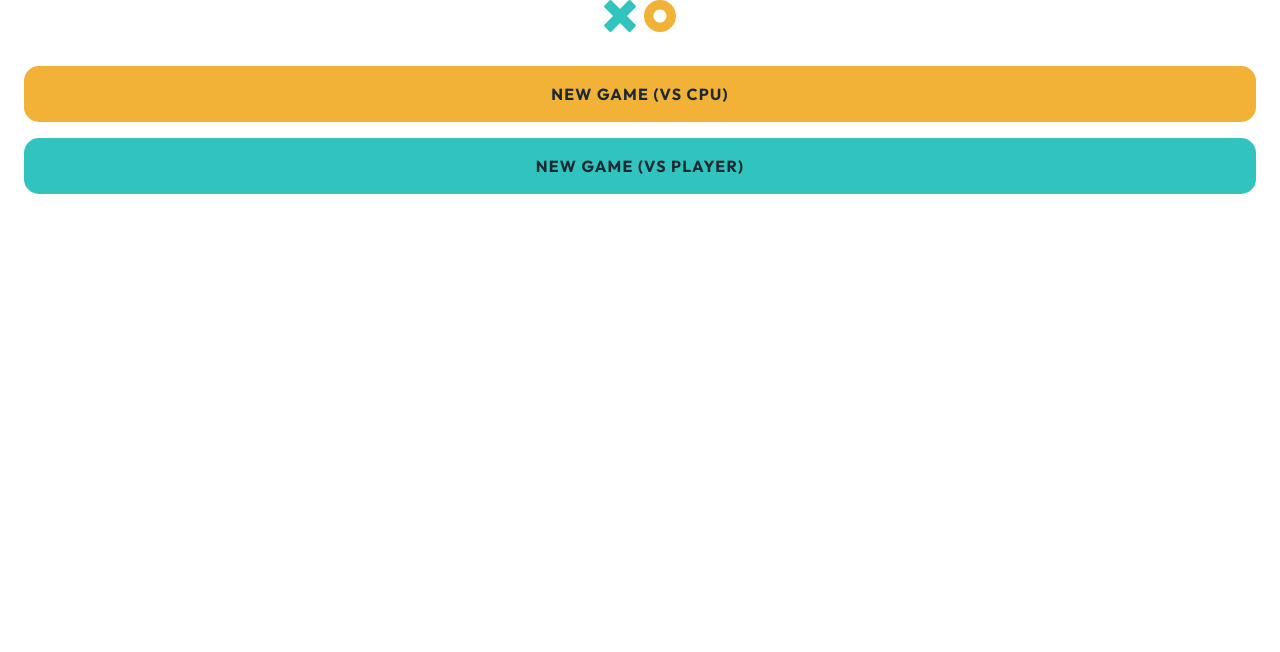
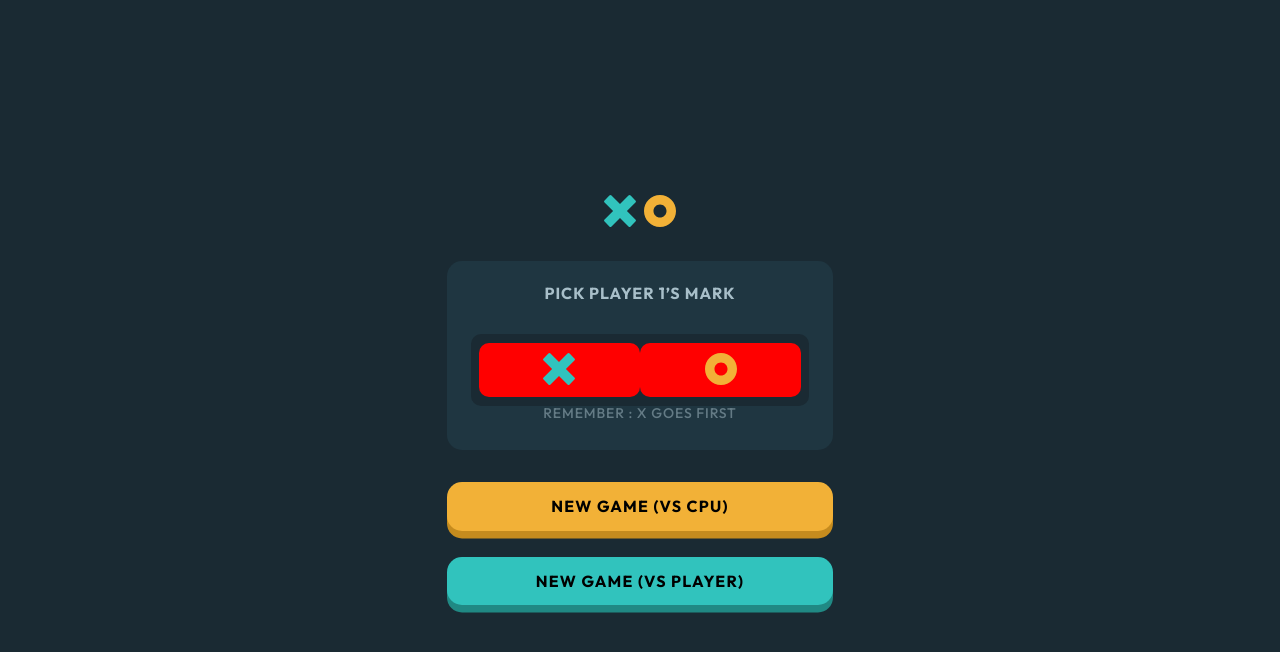
Before and after one commit to yosephwinata/tic-tac-toe, a React (Vite) app: page / in a window 1280 px wide. Shown: the top 652 px of the page. Built offline with nearby package versions, Linux system fonts and the light colour scheme.

Commit message:
Create main menu ui

```diff
--- a/src/pages/MainMenu.tsx
+++ b/src/pages/MainMenu.tsx
@@ -4,10 +4,17 @@ import IconX from "../svg/IconX";
 import IconO from "../svg/IconO";
 
 const StyledMainMenu = styled.div`
+  min-height: 100vh;
+  display: flex;
+  align-items: center;
+  justify-content: center;
+`;
+
+const MainMenuContainer = styled.div`
   margin: 0 2.4rem;
 
   Button:first-of-type {
-    margin-bottom: 1.6rem;
+    margin-bottom: 2.6rem;
   }
 `;
 
@@ -26,9 +33,52 @@ const IconWrapper = styled.div`
   }
 `;
 
+const PlayerPickContainer = styled.div`
+  background-color: var(--color-semi-dark-navy);
+  border-radius: 15px;
+  padding: 2.4rem 2.4rem 3rem 2.4rem;
+  margin-bottom: 3.2rem;
+`;
+
+const Instruction = styled.p`
+  color: var(--color-gray);
+  font-weight: var(--weight-bold);
+  font-size: 1.6rem;
+  letter-spacing: 1px;
+  margin-bottom: 3.3rem;
+  text-align: center;
+`;
+
+const OptionsContainer = styled.div`
+  background-color: var(--color-dark-navy);
+  border-radius: 10px;
+  padding: 0.9rem 0.8rem;
+  display: flex;
+`;
+
+const OptionButton = styled.div`
+  background-color: red;
+  width: 50%;
+  height: 5.4rem;
+  border-radius: 10px;
+  display: flex;
+  align-items: center;
+  justify-content: center;
+`;
+
+const Hint = styled.p`
+  font-size: 1.4rem;
+  font-weight: var(--weight-medium);
+  letter-spacing: 0.88px;
+  color: var(--color-gray);
+  text-align: center;
+  opacity: 50%;
+`;
+
 const MainMenu = () => {
   return (
     <StyledMainMenu>
+      <MainMenuContainer>
         <IconsContainer>
           <IconWrapper>
             <IconX />
@@ -37,12 +87,31 @@ const MainMenu = () => {
             <IconO />
           </IconWrapper>
         </IconsContainer>
+
+        <PlayerPickContainer>
+          <Instruction>PICK PLAYER 1’S MARK</Instruction>
+          <OptionsContainer>
+            <OptionButton>
+              <IconWrapper>
+                <IconX />
+              </IconWrapper>
+            </OptionButton>
+            <OptionButton>
+              <IconWrapper>
+                <IconO />
+              </IconWrapper>
+            </OptionButton>
+          </OptionsContainer>
+          <Hint>REMEMBER : X GOES FIRST</Hint>
+        </PlayerPickContainer>
+
         <Button color="yellow" size="large" $fullWidth={true}>
           NEW GAME (VS CPU)
         </Button>
         <Button color="cyan" size="large" $fullWidth={true}>
           NEW GAME (VS PLAYER)
         </Button>
+      </MainMenuContainer>
     </StyledMainMenu>
   );
 };
--- a/src/styles/GlobalStyles.ts
+++ b/src/styles/GlobalStyles.ts
@@ -3,14 +3,16 @@ import { createGlobalStyle } from "styled-components";
 const GlobalStyles = createGlobalStyle`
 /* Section 1: Global variables */
 :root{
+  --color-dark-cyan: rgba(32, 137, 132, 1);
   --color-cyan: #31C3BD;
   --color-light-cyan: #65E9E4;
+  --color-dark-yellow: rgba(197, 139, 30, 1);
   --color-yellow: #F2B137;
   --color-light-yellow: #FFC860;
-  --color-black: #1A2A33;
-  --color-very-dark-gray: #1F3641;
+  --color-dark-navy: #1A2A33;
+  --color-semi-dark-navy: #1F3641;
   --color-gray: #A8BFC9;
-  --color-light-gray: #A8BFC9;
+  --color-light-gray: #D8E8ED;
 
   --weight-medium: 500;
   --weight-bold: 700;
@@ -192,6 +194,7 @@ img {
 /* Section 3: Project-specific global styles */
 body {
   font-family: 'Outfit', sans-serif;
+  background-color: var(--color-dark-navy);
 }
 `;
 
--- a/src/svg/IconX.tsx
+++ b/src/svg/IconX.tsx
@@ -4,7 +4,7 @@ const IconX = () => {
       <path
         d="M15.002 1.147 32 18.145 48.998 1.147a3 3 0 0 1 4.243 0l9.612 9.612a3 3 0 0 1 0 4.243L45.855 32l16.998 16.998a3 3 0 0 1 0 4.243l-9.612 9.612a3 3 0 0 1-4.243 0L32 45.855 15.002 62.853a3 3 0 0 1-4.243 0L1.147 53.24a3 3 0 0 1 0-4.243L18.145 32 1.147 15.002a3 3 0 0 1 0-4.243l9.612-9.612a3 3 0 0 1 4.243 0Z"
         fill="#31C3BD"
-        fill-rule="evenodd"
+        fillRule="evenodd"
       />
     </svg>
   );
--- a/src/ui/Button.tsx
+++ b/src/ui/Button.tsx
@@ -14,7 +14,7 @@ const sizes: SizeStyles = {
     font-weight: var(--weight-bold);
     letter-spacing: 1.25px;
     border-radius: 15px;
-    height: 5.6rem;
+    height: 4.85rem;
   `,
   small: css`
     font-size: 1.6rem;
@@ -27,6 +27,7 @@ const sizes: SizeStyles = {
 const colors: ColorStyles = {
   yellow: css`
     background-color: var(--color-yellow);
+    box-shadow: 0 0.75rem var(--color-dark-yellow);
 
     &:hover {
       background-color: var(--color-light-yellow);
@@ -34,6 +35,7 @@ const colors: ColorStyles = {
   `,
   cyan: css`
     background-color: var(--color-cyan);
+    box-shadow: 0 0.75rem var(--color-dark-cyan);
 
     &:hover {
       background-color: var(--color-light-cyan);
```
Lines whose indentation alone changed are shown as unchanged.
